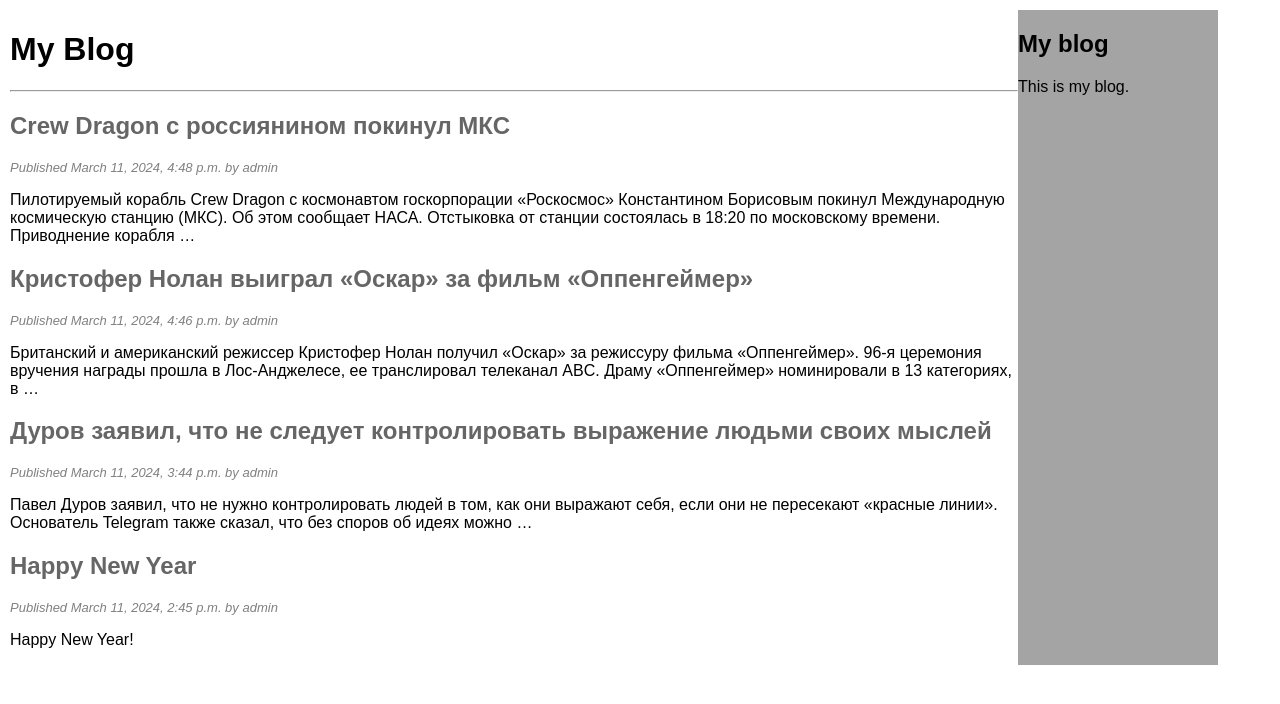
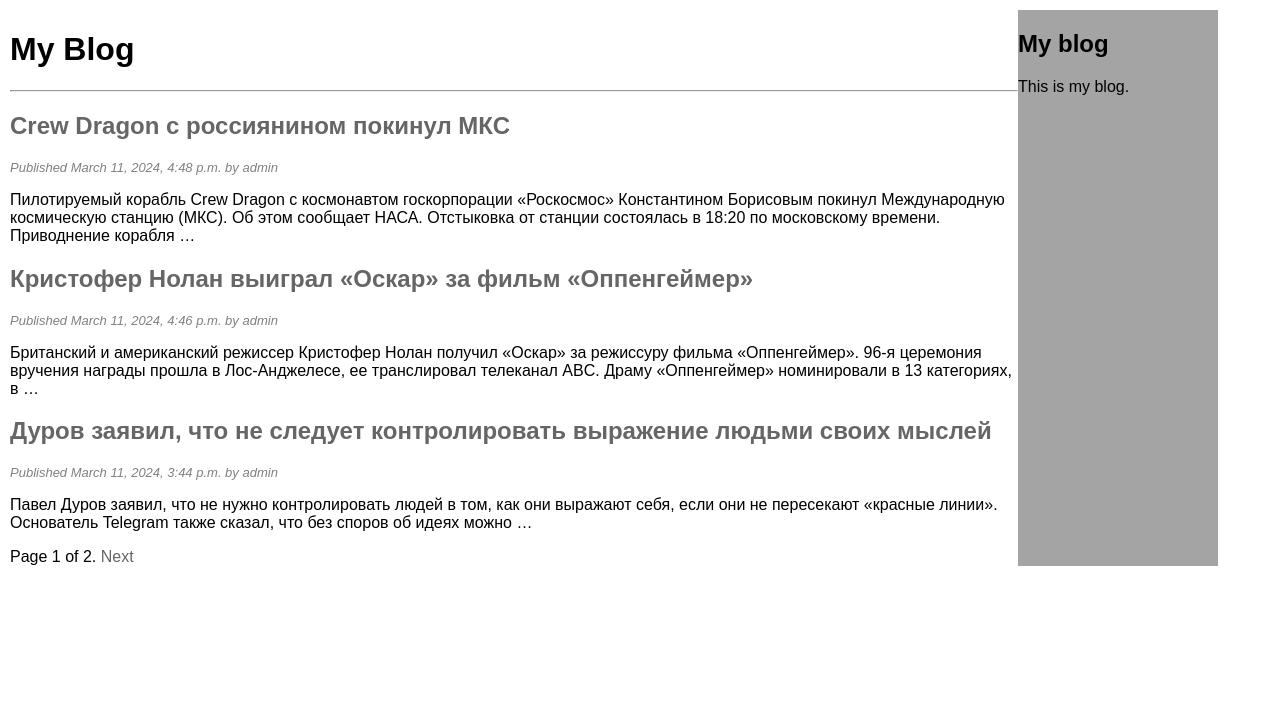
Before and after one commit to chutkov/djangoBlog, a Django app: page /blog/ in a window 1280 px wide. Shown: the top 704 px of the page. Run offline with Django 5.2, Linux system fonts and the light colour scheme; data comes from the database, SQL or seed files in the repository; both versions use the stored data as it was after the commit.

Commit message:
Adding a page-by-page breakdown to the post list view

```diff
--- a/blog/templates/blog/post/list.html
+++ b/blog/templates/blog/post/list.html
@@ -14,4 +14,5 @@
     </p>
     {{ post.body|truncatewords:30|linebreaks }}
     {% endfor %}
+    {% include "pagination.html" with page=posts %}
 {% endblock %}
--- /dev/null
+++ b/blog/templates/pagination.html
@@ -0,0 +1,13 @@
+<div class="pagination">
+    <span class="step-links">
+    {% if page.has_previous %}
+    <a href="?page={{ page.previous_page_number }}">Previous</a>
+    {% endif %}
+    <span class="current">
+    Page {{ page.number }} of {{ page.paginator.num_pages }}.
+    </span>
+    {% if page.has_next %}
+    <a href="?page={{ page.next_page_number }}">Next</a>
+    {% endif %}
+    </span>
+</div>
--- a/blog/views.py
+++ b/blog/views.py
@@ -1,10 +1,13 @@
 from django.shortcuts import render, get_object_or_404
-from django.http import Http404
+from django.core.paginator import Paginator
 from .models import Post
 
 # Create your views here.
 def post_list(request):
-    posts = Post.published.all()
+    post_list = Post.published.all()
+    paginator = Paginator(post_list, 3)
+    page_number = request.GET.get('page', 1)
+    posts = paginator.page(page_number)
     return render(request,
                   'blog/post/list.html',
                   {'posts': posts})
```
Also changed, not shown: db.sqlite3.
